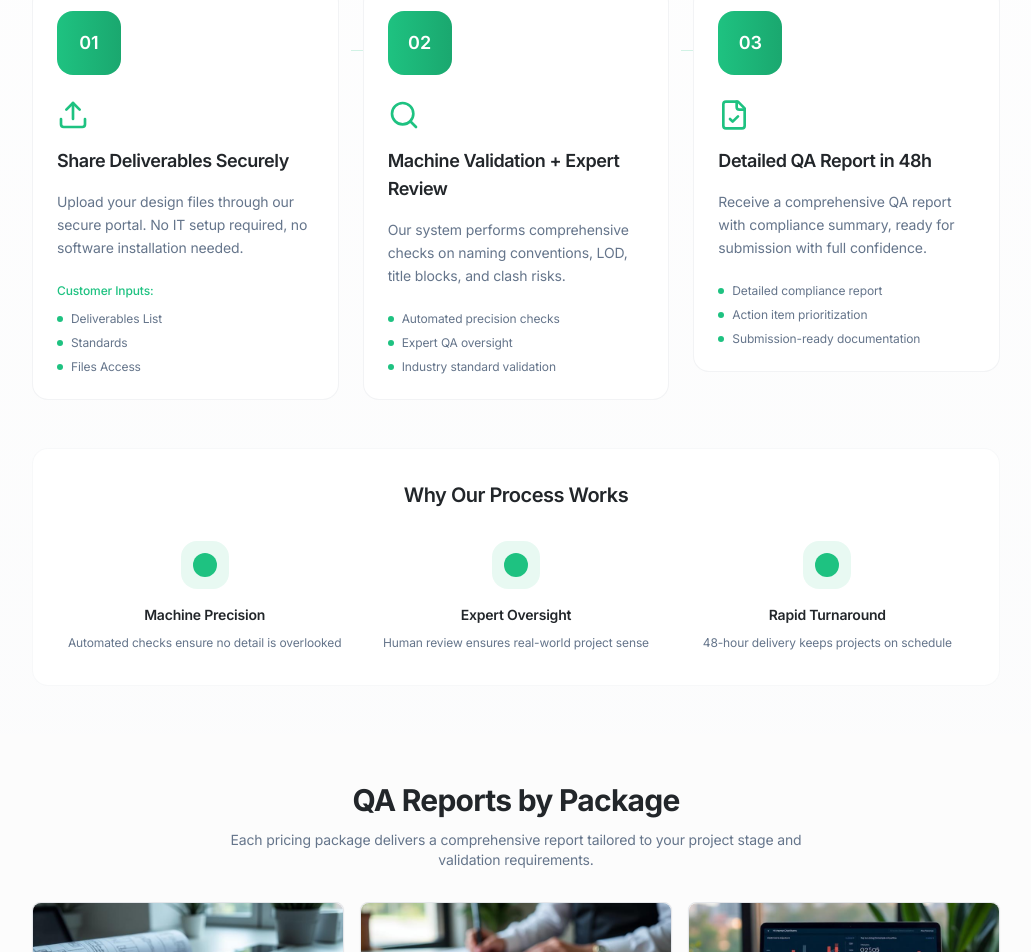
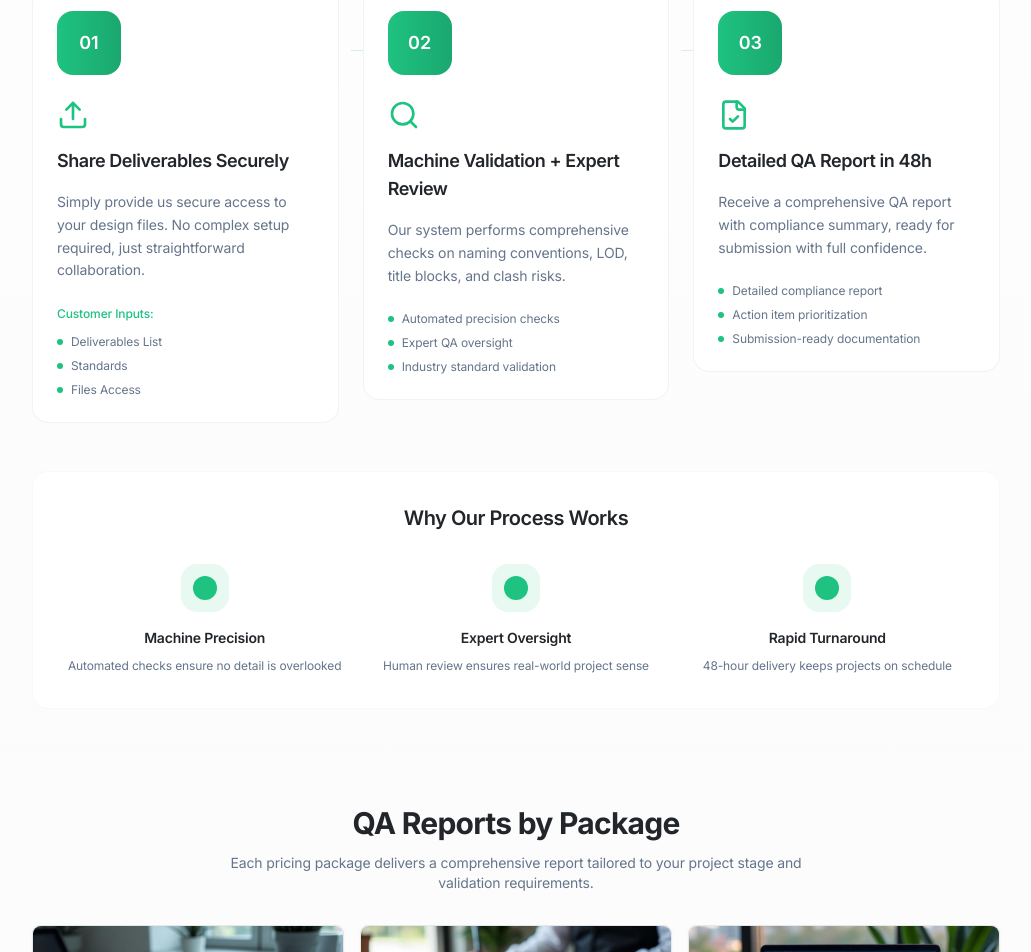
Before and after one commit to Raubizar/valiblox-48hr-qa, a React (Vite) app: page / in a window 1280 px wide. Shown: the part 3486-4438 px from the top of the page, without its empty margins (124-1155 px from the left). Built offline with nearby package versions, Linux system fonts and the light colour scheme.

Commit message:
Refine file upload wording
Update wording for file upload to request access rather than direct upload, to avoid sounding invasive.

```diff
--- a/src/components/Process.tsx
+++ b/src/components/Process.tsx
@@ -7,7 +7,7 @@ export const Process = () => {
       number: "01",
       icon: <Upload className="w-8 h-8" />,
       title: "Share Deliverables Securely",
-      description: "Upload your design files through our secure portal. No IT setup required, no software installation needed.",
+      description: "Simply provide us secure access to your design files. No complex setup required, just straightforward collaboration.",
       customerInputs: "Customer Inputs:",
       details: ["Deliverables List", "Standards", "Files Access"]
     },
```
